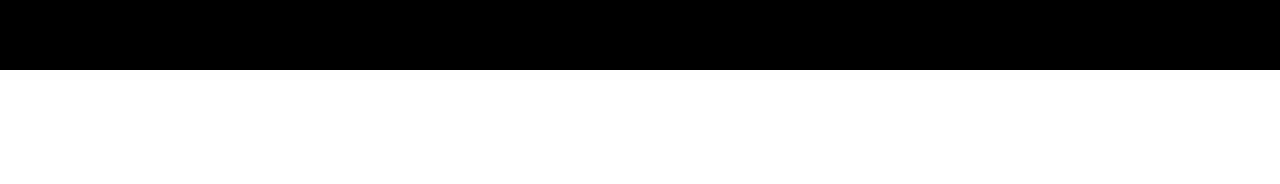
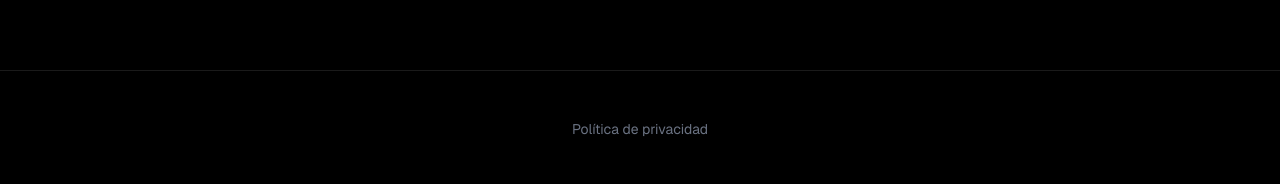
Before and after one commit to josepitarch/wolfgym, an Astro site: page / in a window 1280 px wide. Shown: the part 3506-3690 px from the top of the page. Before the commit the page ends 3576 px from the top, so only its background shows below. Built offline with nearby package versions, Linux system fonts and the light colour scheme; Astro itself is replaced by a stand-in of ours.

Commit message:
feat: add footer component and privacy policy page

```diff
--- /dev/null
+++ b/src/components/sections/Footer.astro
@@ -0,0 +1,10 @@
+<footer class="bg-black text-center py-12 px-4 border-t border-[#1a1a1a]">
+  <div class="flex flex-col md:flex-row items-center justify-center gap-4">
+    <a
+      href="/privacy-policy"
+      class="text-gray-500 text-sm hover:text-gray-300 transition-colors no-underline"
+    >
+      Política de privacidad
+    </a>
+  </div>
+</footer>
--- a/src/pages/index.astro
+++ b/src/pages/index.astro
@@ -5,6 +5,7 @@ import PricingSection from "@/components/sections/PricingSection.astro";
 import ScheduleSection from "@/components/sections/ScheduleSection.astro";
 import AppSection from "@/components/sections/AppSection.astro";
 import LocationSection from "@/components/sections/LocationSection.astro";
+import Footer from "@/components/sections/Footer.astro";
 ---
 
 <BaseLayout title="WolfGym - Gimnasio de Barrio">
@@ -14,5 +15,6 @@ import LocationSection from "@/components/sections/LocationSection.astro";
     <ScheduleSection />
     <AppSection />
     <LocationSection />
+    <Footer />
   </div>
 </BaseLayout>
```
Also changed, not shown: src/pages/privacy-policy.astro (renamed from src/pages/policies/privacy-policy.astro).
